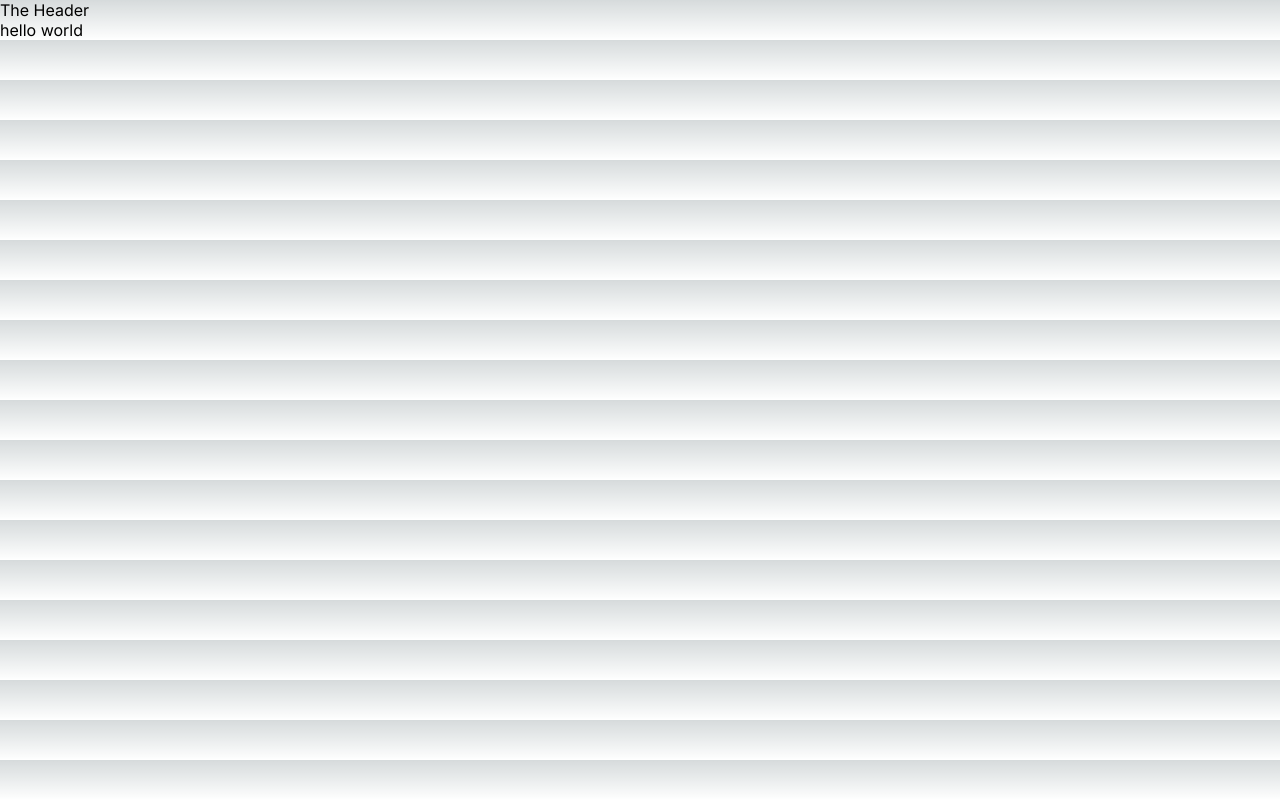
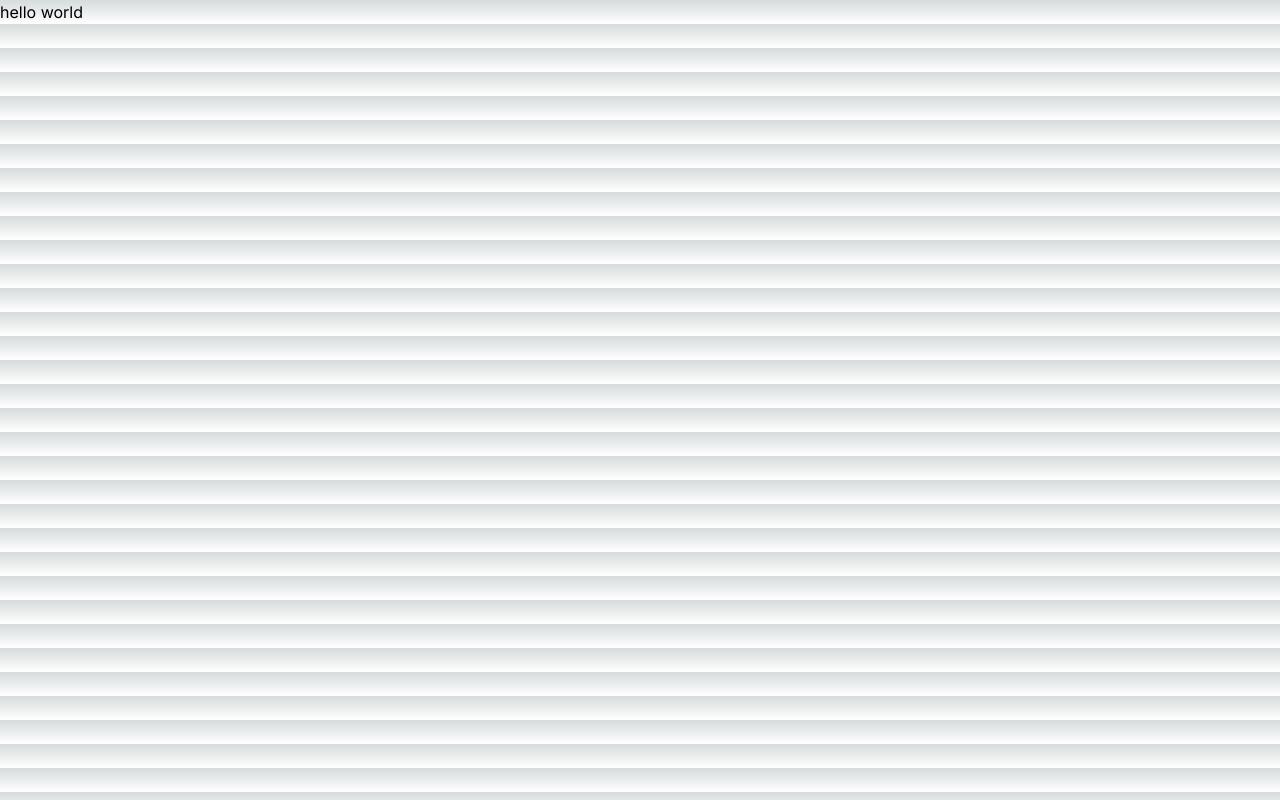
Before and after one commit to JoeLeeRob/pine-cabin-estate, a Next.js app: page / in a window 1280 px wide. Built offline with nearby package versions, Linux system fonts and the light colour scheme.

Commit message:
Add tailwind css

```diff
--- a/app/components/NavHeader.js
+++ /dev/null
@@ -1,11 +0,0 @@
-import React from 'react'
-
-function NavHeader() {
-  return (
-    <div>
-      <p>The Header</p>
-    </div>
-  )
-}
-
-export default NavHeader
--- a/app/globals.css
+++ b/app/globals.css
@@ -1,3 +1,7 @@
+@tailwind base;
+@tailwind components;
+@tailwind utilities;
+
 :root {
   --max-width: 1100px;
   --border-radius: 12px;
--- a/app/page.js
+++ b/app/page.js
@@ -1,11 +1,9 @@
 import Image from 'next/image'
 import styles from './page.module.css'
-import NavHeader from './components/NavHeader'
 
 export default function Home() {
   return (
     <main>
-      <NavHeader />
       <p>hello world</p>
     </main>
   )
--- a/package.json
+++ b/package.json
@@ -14,5 +14,10 @@
     "next": "13.4.13",
     "react": "18.2.0",
     "react-dom": "18.2.0"
+  },
+  "devDependencies": {
+    "autoprefixer": "^10.4.15",
+    "postcss": "^8.4.28",
+    "tailwindcss": "^3.3.3"
   }
 }
--- /dev/null
+++ b/postcss.config.js
@@ -0,0 +1,6 @@
+module.exports = {
+  plugins: {
+    tailwindcss: {},
+    autoprefixer: {},
+  },
+}
--- /dev/null
+++ b/tailwind.config.js
@@ -0,0 +1,12 @@
+/** @type {import('tailwindcss').Config} */
+module.exports = {
+  content: [
+    "./app/**/*.{js,ts,jsx,tsx,mdx}",
+    "./pages/**/*.{js,ts,jsx,tsx,mdx}",
+    "./components/**/*.{js,ts,jsx,tsx,mdx}"
+  ],
+  theme: {
+    extend: {},
+  },
+  plugins: [],
+}
```
Also changed, not shown: 1 other file (tests, documents, lock files or other folders).
